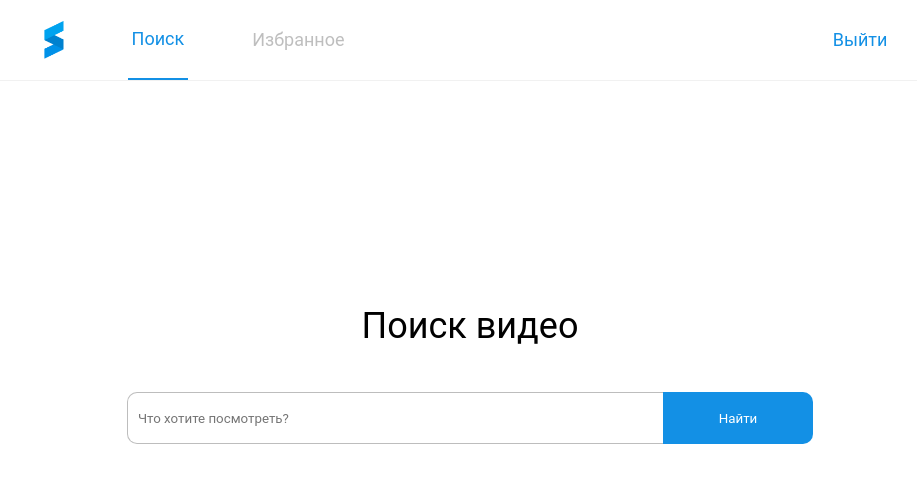
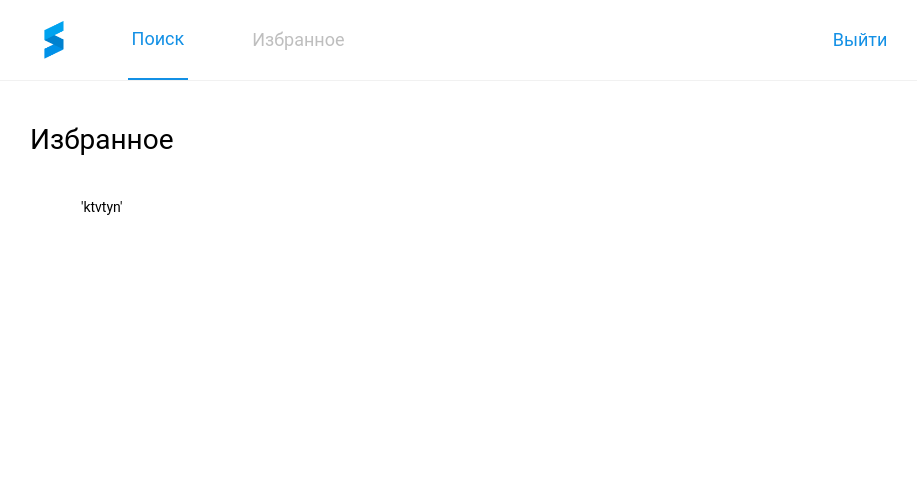
Before and after one commit to Ilya199319922020/react-ts-search-youtube-video, a React (Create React App) app: page /search in a window 1280 px wide. Shown: the top 482 px of the page, without its empty margins (170-1087 px from the left). Built offline with nearby package versions, Linux system fonts and the light colour scheme.

Commit message:
added styles for the favirites page

```diff
--- a/src/App.css
+++ b/src/App.css
@@ -48,6 +48,7 @@ body {
 	-webkit-text-size-adjust: 100%;
 }
 
+
 input,
 button,
 textarea {
--- a/src/App.tsx
+++ b/src/App.tsx
@@ -4,6 +4,7 @@ import { Navigate, Route, Routes } from 'react-router-dom';
 import AuthPage from './components/AuthPage';
 import Container from './components/Container';
 import VideoList from './components/Video/VideoList';
+import Favorites from './components/Favorites/Favorites';
 
 function App() {
   return (
--- a/src/components/Container.tsx
+++ b/src/components/Container.tsx
@@ -1,15 +1,23 @@
-import React from 'react';
+import React, { useState } from 'react';
 import styles from '../styles/Container.module.scss';
+import Favorites from './Favorites/Favorites';
 import Header from './Header/Header';
-import Main from './Main/Main';
+import Search from './Search/Search';
 
 const Container = () => {
+	const [isSearchPage, setIsSearchPage] = useState(false);
+
 	return (
 		<div
 			className={styles.container}
 		>
-			<Header/>
-			<Main/>
+			<Header />
+			{
+				isSearchPage && <Search />
+			}
+			{
+				!isSearchPage && <Favorites />
+			}
 		</div>
 	);
 };
--- /dev/null
+++ b/src/components/Favorites/Favorites.tsx
@@ -0,0 +1,28 @@
+import React from 'react';
+import styles from '../../styles/Favorites.module.scss';
+
+const Favorites = () => {
+	return (
+		<div
+			className={styles.favorites}
+		>
+			<h3
+				className={styles.favorites__header}
+			>
+				Избранное
+			</h3>
+			<div
+				className={styles.favorites__block}
+			>
+				<div
+					className={styles.favorites__block_element}
+				>
+					'ktvtyn'
+				</div>
+			</div>
+
+		</div>
+	);
+};
+
+export default Favorites;
--- a/src/components/Main/Main.tsx
+++ b/src/components/Search/Search.tsx
@@ -1,5 +1,5 @@
 import React from 'react';
-import styles from '../../styles/Main.module.scss';
+import styles from '../../styles/Search.module.scss';
 
 const Main = () => {
 	return (
@@ -19,6 +19,7 @@ const Main = () => {
 					className={styles.main__form_input}
 					placeholder={'   Что хотите посмотреть?'}
 					type={'text'}
+
 				/>
 				<label
 					className={styles.main__form_label}
--- /dev/null
+++ b/src/styles/Favorites.module.scss
@@ -0,0 +1,27 @@
+%styletext {
+	font-style: normal;
+	font-weight: 400;
+	font-size: 28px;
+	line-height: 40px;
+	color: #000000;
+}
+
+.favorites {
+	margin-top: 80px;
+	margin-left: 200px;
+	margin-bottom: 40px;
+	display: flex;
+	flex-direction: column;
+	align-items: center;
+	align-self: start;
+
+	.favorites__header {
+		text-align: center;
+		vertical-align: middle;
+		max-width: 100%;
+		height: 40px;
+		margin-top: 40px;
+		margin-bottom: 40px;
+		@extend %styletext;
+	}
+}
--- a/src/styles/Main.module.scss
+++ b/src/styles/Search.module.scss
@@ -51,3 +51,5 @@
 		}
 	}
 }
+
+//favorites
```
Also changed, not shown: src/components/Search/SearchPage.tsx (deleted, +0 -10 lines), src/styles/SearchPage.module.scss (deleted).
